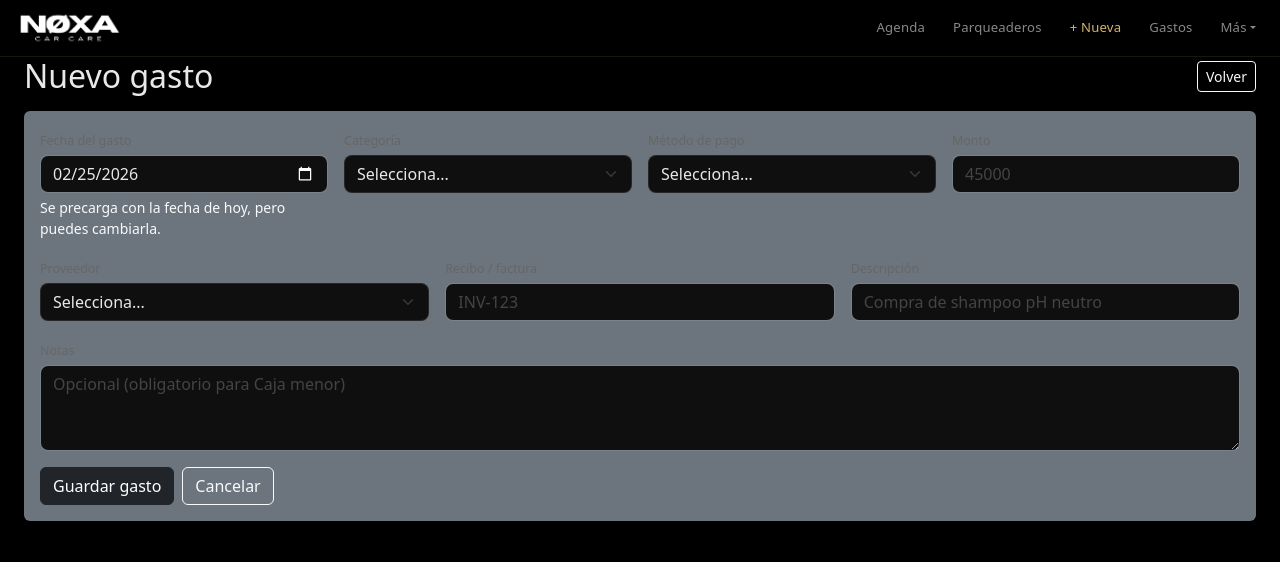
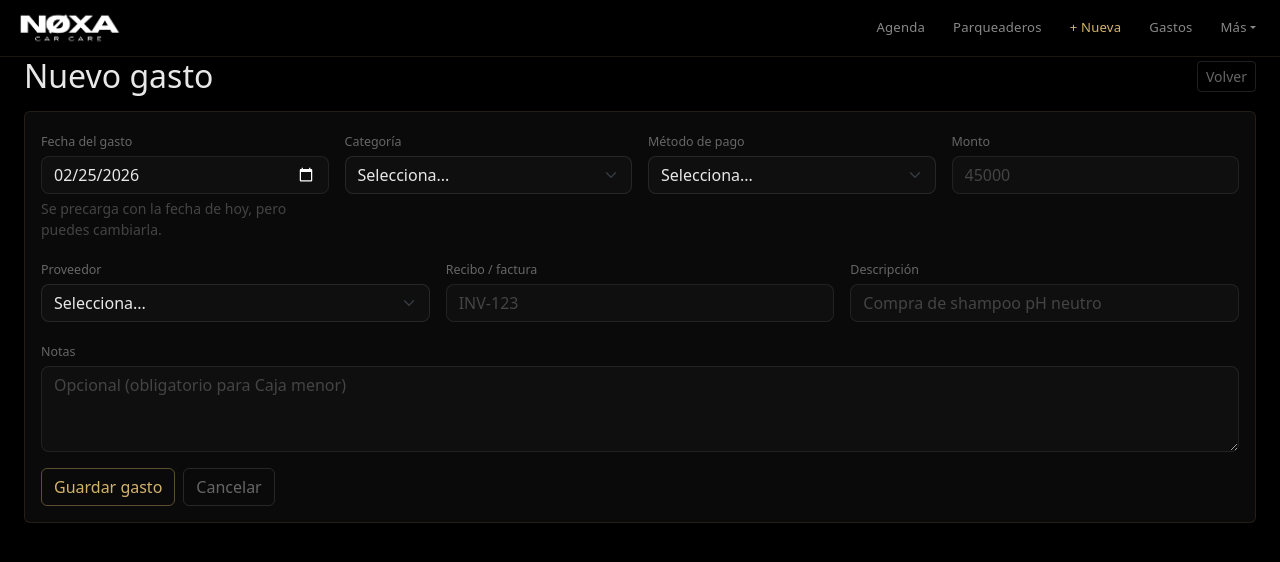
Before and after one commit to elsebastiann/agenda-detalling, a Flask app: page /expenses/new in a window 1280 px wide. Shown: the top 562 px of the page. Run offline with Flask 3, Linux system fonts and the light colour scheme.

Commit message:
ui fixes

```diff
--- a/templates/base.html
+++ b/templates/base.html
@@ -214,6 +214,36 @@
     .badge.bg-secondary { background-color: rgba(255,255,255,0.08) !important; color: #888 !important; }
     .badge.bg-warning { background-color: rgba(212,180,108,0.2) !important; color: #d4b46c !important; }
     .badge.bg-info    { background-color: rgba(23,162,184,0.2)  !important; color: #5bc0de !important; }
+
+    /* Quitar fondos grises de Bootstrap en cards y bg-secondary */
+    .card {
+      background-color: #0a0a0a !important;
+      border: 1px solid rgba(212,180,108,0.12) !important;
+      color: #e8e8e8 !important;
+    }
+    .bg-secondary:not(.badge) {
+      background-color: #0a0a0a !important;
+    }
+    .bg-dark {
+      background-color: #000000 !important;
+    }
+    .btn-dark {
+      background-color: transparent !important;
+      border: 1px solid rgba(212,180,108,0.4) !important;
+      color: #d4b46c !important;
+    }
+    .btn-outline-light {
+      border-color: rgba(255,255,255,0.15) !important;
+      color: #888 !important;
+      background: transparent !important;
+    }
+    .btn-outline-light:hover {
+      background-color: rgba(255,255,255,0.06) !important;
+      color: #e8e8e8 !important;
+    }
+    .form-text {
+      color: #444 !important;
+    }
 
     /* ── Logo centrado en móvil ── */
     .mobile-logo-bar {
--- a/templates/calendar.html
+++ b/templates/calendar.html
@@ -163,7 +163,7 @@ document.addEventListener('DOMContentLoaded', function() {
   var calendar = new FullCalendar.Calendar(calendarEl, {
     headerToolbar: {
       left: 'prev,next today',
-      center: 'title',
+      center: '',
       right: 'timeGridDay,timeGridWeek'
     },
     initialView: window.innerWidth < 768 ? 'timeGridDay' : 'timeGridWeek',
--- a/templates/expenses_new.html
+++ b/templates/expenses_new.html
@@ -3,10 +3,10 @@
 {% block content %}
 <div class="d-flex align-items-center justify-content-between flex-wrap gap-2">
   <h2 class="mb-0">Nuevo gasto</h2>
-  <a class="btn btn-outline-light btn-sm" href="{{ url_for('expenses_list') }}">Volver</a>
+  <a class="btn btn-outline-secondary btn-sm" href="{{ url_for('expenses_list') }}">Volver</a>
 </div>
 
-<form method="post" class="card bg-secondary border-0 mt-3 p-3">
+<form method="post" class="mt-3 p-3 rounded" style="background:#0a0a0a; border:1px solid rgba(212,180,108,0.12);">
   <div class="row g-3">
     <div class="col-12 col-md-3">
       <label class="form-label">Fecha del gasto</label>
@@ -80,8 +80,8 @@
   </div>
 
   <div class="d-flex gap-2 mt-3">
-    <button class="btn btn-dark">Guardar gasto</button>
-    <a class="btn btn-outline-light" href="{{ url_for('expenses_list') }}">Cancelar</a>
+    <button class="btn btn-primary">Guardar gasto</button>
+    <a class="btn btn-outline-secondary" href="{{ url_for('expenses_list') }}">Cancelar</a>
   </div>
 </form>
 <script>
```
